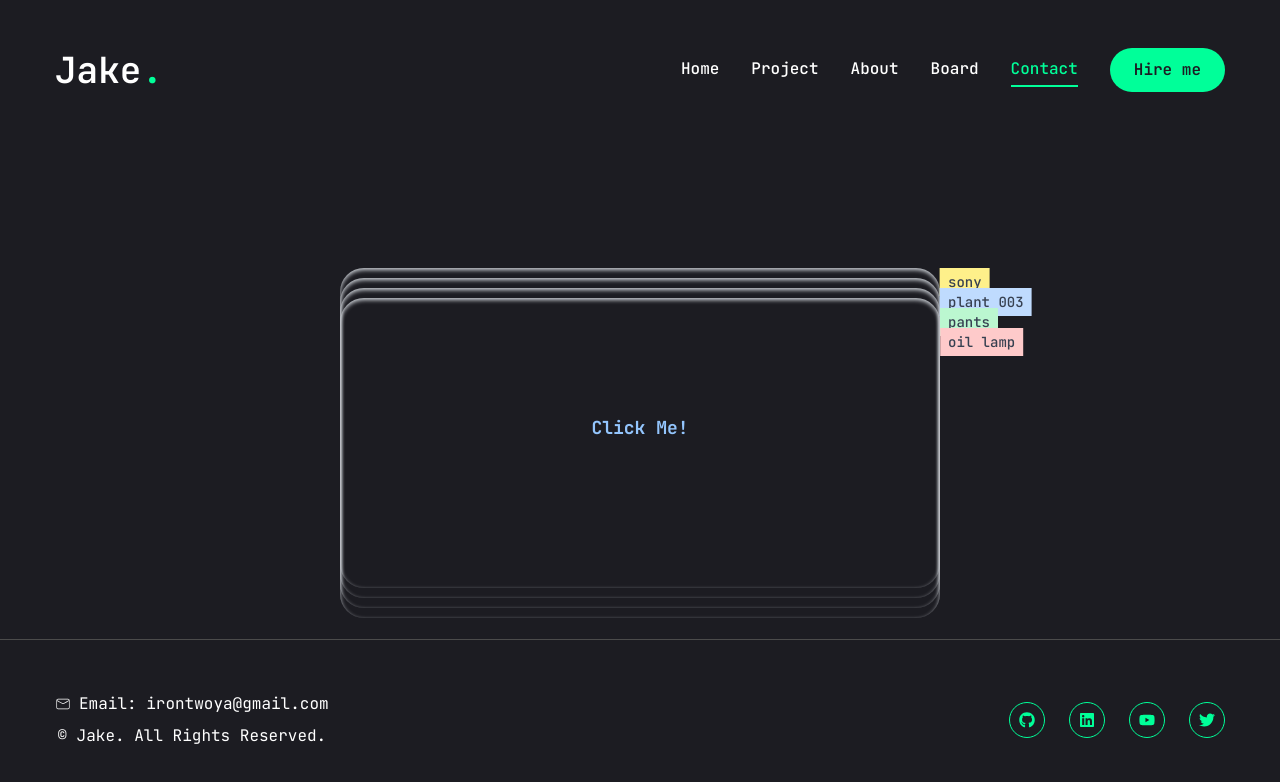
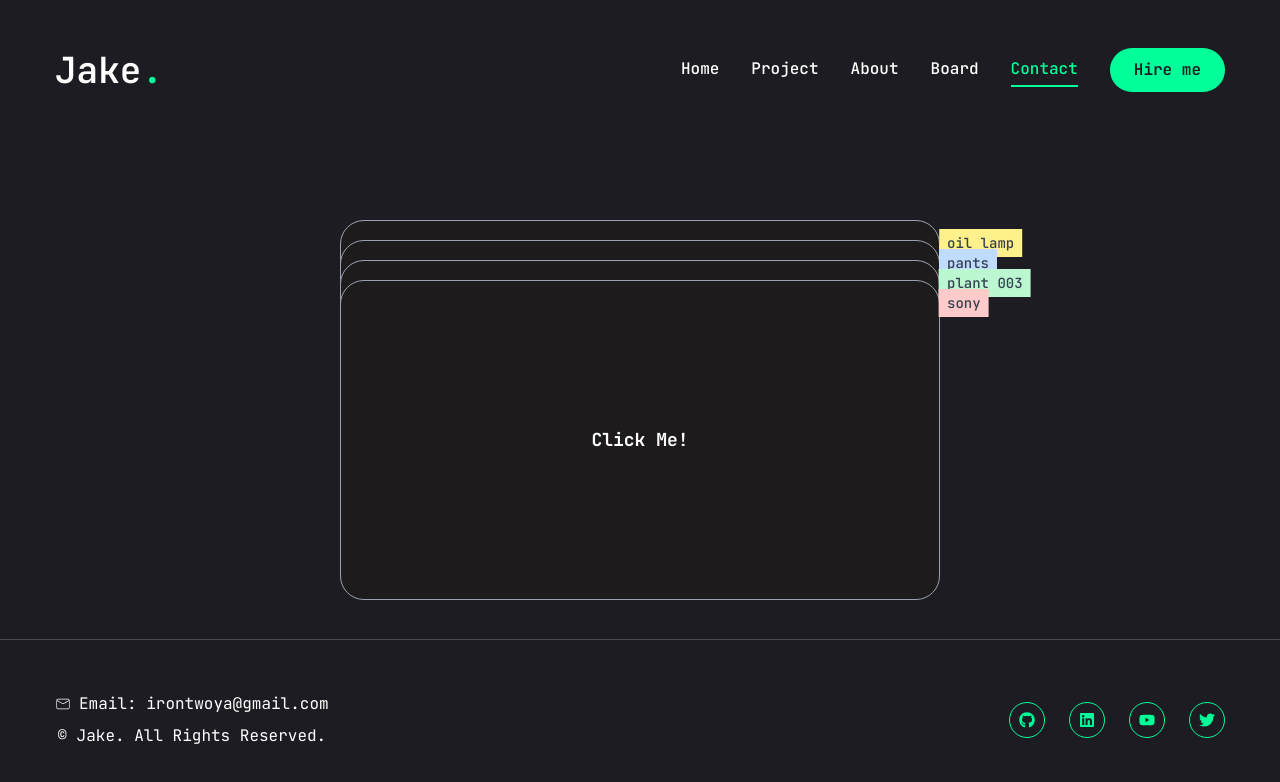
Before and after one commit to GC-EE/gcee-portfolio, a Next.js app: page /contact in a window 1280 px wide. Shown: the top 782 px of the page. Built offline with nearby package versions, Linux system fonts and the light colour scheme.

Commit message:
수정: 컨텍트 페이지 애니메이션 수정

```diff
--- a/src/app/contact/page.tsx
+++ b/src/app/contact/page.tsx
@@ -1,7 +1,6 @@
-// src/AnimatedCards.tsx
 'use client';
 import React, { useState } from 'react';
-import { motion } from 'framer-motion';
+import { AnimatePresence, motion } from 'framer-motion';
 
 interface CardData {
   id: number;
@@ -9,7 +8,7 @@ interface CardData {
   title: string;
 }
 
-const cardsData: CardData[] = [
+const initialCardsData: CardData[] = [
   { id: 1, name: 'Generic Guy 1', title: 'oil lamp' },
   { id: 2, name: 'Generic Guy 2', title: 'pants' },
   { id: 3, name: 'Generic Guy 3', title: 'plant 003' },
@@ -40,32 +39,38 @@ const AnimatedCard: React.FC<AnimatedCardProps> = ({
   totalCards,
   isFirst,
 }) => {
-  const zIndex = isOpen ? totalCards : index;
-  const backgroundColor = isOpen ? 'bg-opacity-100' : 'bg-opacity-90';
+  const zIndex = isOpen ? totalCards * 10 : index;
+  const cardHeight = 80; // 카드 높이
+  const overlapHeight = cardHeight / 4; // 1/3만큼 겹치도록 설정 (간격 증가)
 
   return (
     <motion.div
-      className={`absolute mb-2 flex h-80 w-[50%] cursor-pointer select-none flex-col items-center justify-center rounded-3xl font-semibold shadow-inner shadow-gray-300 ${backgroundColor}`}
+      layout
+      className={`absolute mb-2 flex h-80 w-[50%] cursor-pointer select-none flex-col items-center justify-center rounded-3xl border border-gray-400 bg-[#1d1b1b] font-semibold`}
       initial={{ y: 0 }}
-      animate={{ y: isOpen ? -140 : 0, zIndex: isOpen ? totalCards : index }} // 높이와 zIndex 조정
-      transition={{ type: 'spring', stiffness: 100, damping: 10 }} // 애니메이션 조정
-      onClick={() => toggleOpen(isOpen ? -1 : card.id)}
-      style={{ top: `${index * 10}px`, zIndex }}
+      animate={{
+        y: isOpen ? -140 : 0,
+        zIndex: zIndex,
+      }}
+      transition={{ type: 'spring', stiffness: 100, damping: 10 }}
+      onClick={() => toggleOpen(card.id)}
+      style={{ top: `${index * overlapHeight}px` }}
     >
       {isOpen ? (
-        <div className="relative w-full px-4 py-2 text-center text-lg font-bold text-blue-300">
+        <div className="relative w-full px-4 py-2 text-center text-lg font-bold text-white">
           {card.name}
         </div>
       ) : (
         isFirst && (
-          <div className="relative w-full px-4 py-2 text-center text-lg font-bold text-blue-300">
+          <div className="relative w-full px-4 py-2 text-center text-lg font-bold text-white">
             Click Me!
           </div>
         )
       )}
       <div
-        className={`absolute right-0 translate-x-full transform px-2 py-1 text-sm font-medium text-gray-700 ${titleColors[index % titleColors.length]}`}
-        style={{ top: `${index * 10}px`, zIndex }}
+        className={`absolute right-0 top-2 translate-x-full transform px-2 py-1 text-sm font-medium text-gray-700 ${
+          titleColors[(card.id - 1) % titleColors.length]
+        }`}
       >
         {card.title}
       </div>
@@ -74,18 +79,34 @@ const AnimatedCard: React.FC<AnimatedCardProps> = ({
 };
 
 const AnimatedCards: React.FC = () => {
+  const [cardsData, setCardsData] = useState(initialCardsData);
   const [openCardId, setOpenCardId] = useState<number>(-1);
 
+  const moveCardToBack = (cardId: number) => {
+    setCardsData((prev) => {
+      const cardToMove = prev.find((card) => card.id === cardId);
+      if (!cardToMove) return prev;
+      const newCards = prev.filter((card) => card.id !== cardId);
+      return [cardToMove, ...newCards];
+    });
+  };
+
   const toggleOpen = (id: number) => {
-    setOpenCardId(id === openCardId ? -1 : id);
+    if (id === openCardId) {
+      setOpenCardId(-1);
+      moveCardToBack(id);
+    } else {
+      if (openCardId !== -1) {
+        moveCardToBack(openCardId);
+      }
+      setOpenCardId(id);
+    }
   };
 
   return (
-    <div className="xs:mt-32 container relative mx-auto flex h-full w-full items-center justify-center">
-      {cardsData
-        .slice()
-        .reverse()
-        .map((card, index) => (
+    <div className="xs:mt-20 container relative mx-auto flex h-full w-full items-center justify-center">
+      <AnimatePresence mode="wait">
+        {cardsData.map((card, index, array) => (
           <AnimatedCard
             key={card.id}
             card={card}
@@ -93,15 +114,12 @@ const AnimatedCards: React.FC = () => {
             toggleOpen={toggleOpen}
             index={index}
             totalCards={cardsData.length}
-            isFirst={openCardId === -1 && index === 0}
+            isFirst={openCardId === -1 && index === array.length - 1} // 수정된 부분
           />
         ))}
+      </AnimatePresence>
     </div>
   );
 };
 
-const ContactPage: React.FC = () => {
-  return <AnimatedCards />;
-};
-
-export default ContactPage;
+export default AnimatedCards;
```
